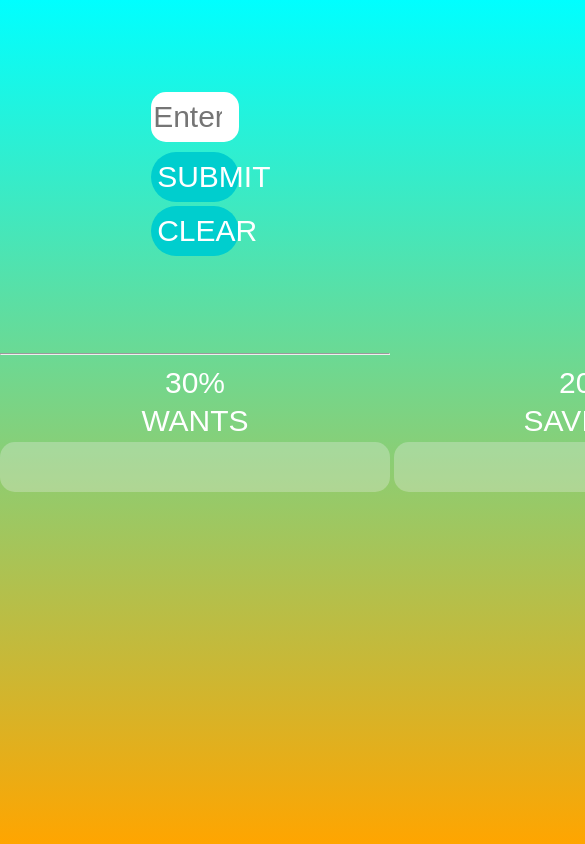
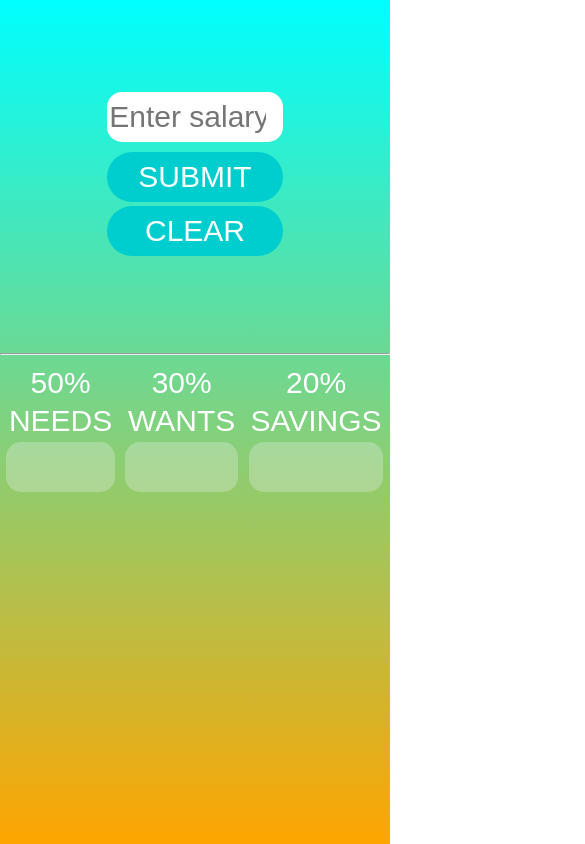
Before and after one commit to Tornilla/50-20-30_Rule, a plain HTML site: page index.html in a window 390 px wide. Shown: the top 844 px of the page, 585 px wide, since content can reach past the window. Drawn offline with Linux system fonts and the light colour scheme.

Commit message:
responsive

```diff
--- a/budget.css
+++ b/budget.css
@@ -80,3 +80,21 @@ body{
     border: hidden;
     border-radius: 15px;
 }
+
+@media only screen and (max-width: 1123px){
+    #summary td input{
+        width: 95%;
+    }
+}
+
+@media only screen and (max-width:500px){
+    #inputs-container form input{
+        width: 50%;
+    }
+    #salarybtn{
+        width: 50%;
+    }
+    #clearbtn{
+        width: 50%;
+    }
+}
--- a/index.html
+++ b/index.html
@@ -3,6 +3,8 @@
     <head>
         <title>homepage</title>
         <link rel="stylesheet" type="text/css" href="budget.css">
+        <meta charset="UTF-8">
+        <meta name="viewport" content="width=device-width, initial-scale=1.0">
     </head>
     <body>
         <div id="inputs-container">
```
